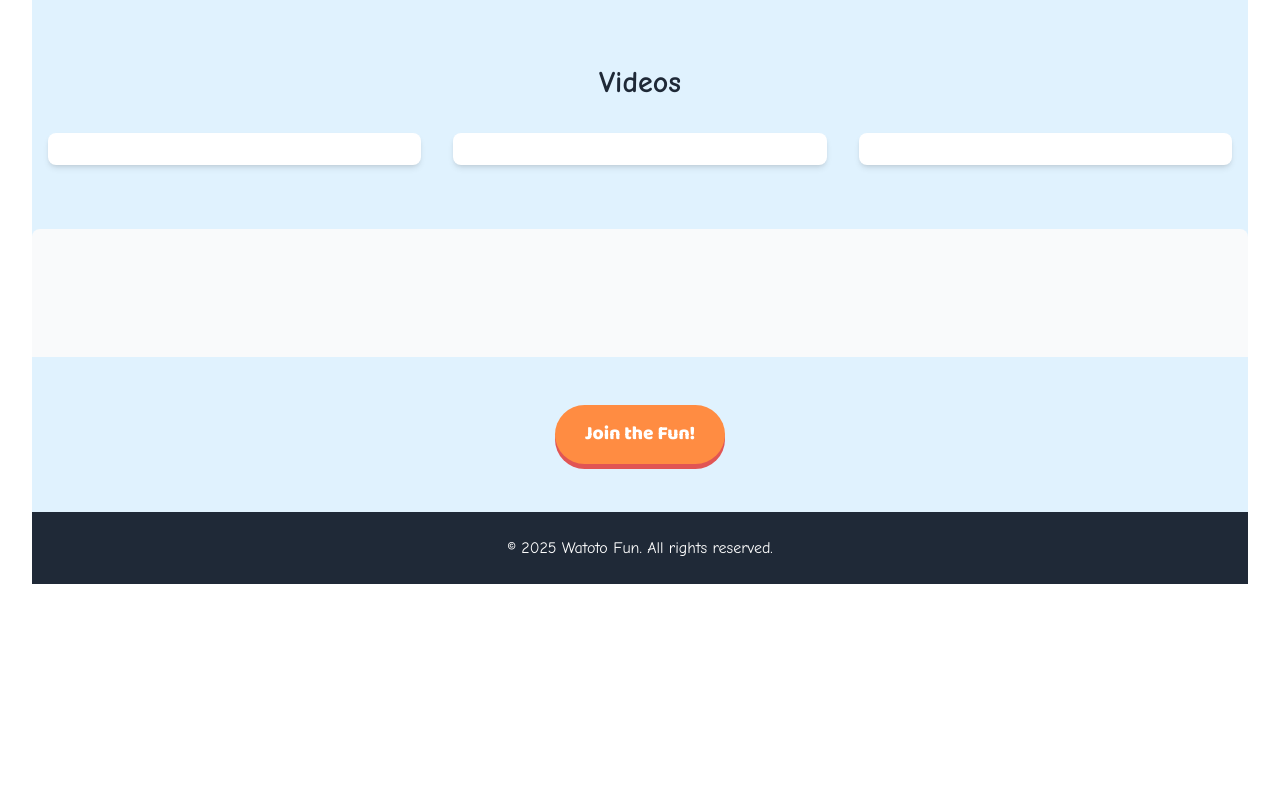
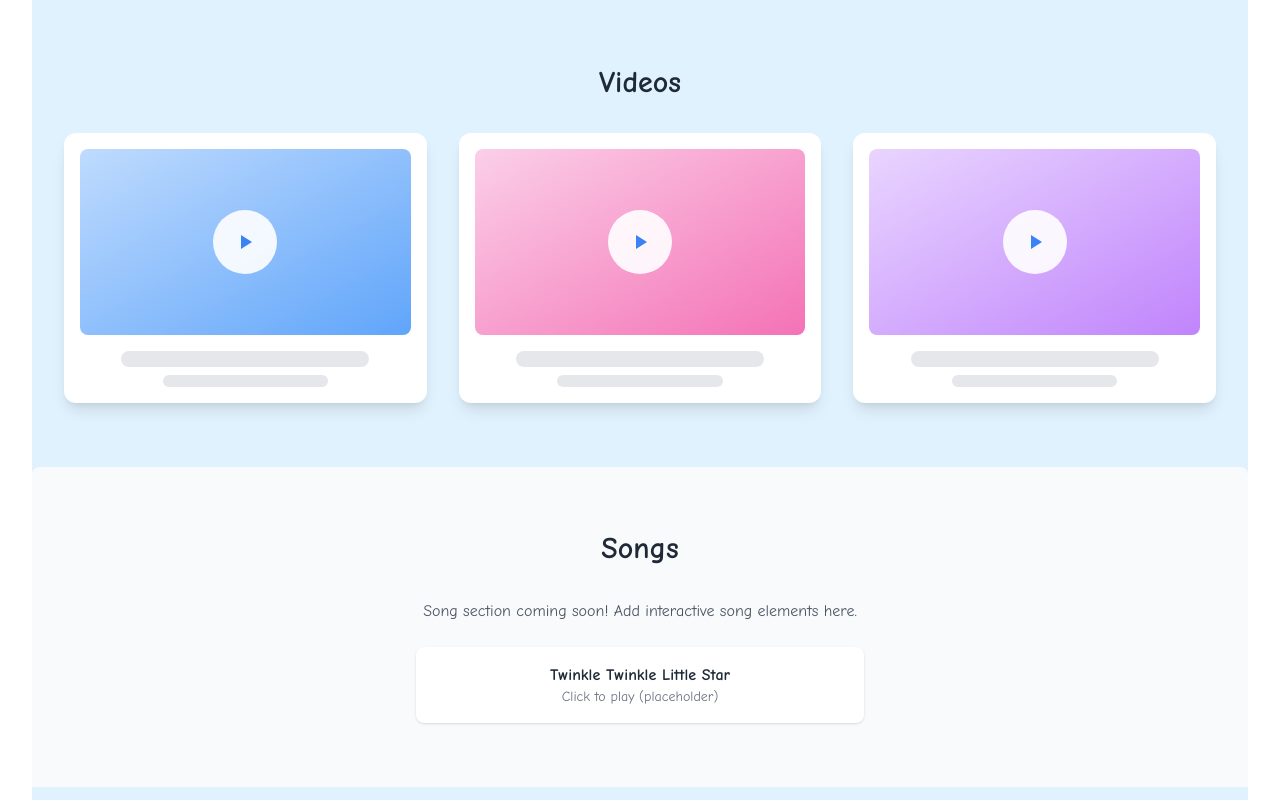
Before and after one commit to dsillydude/watoto.fun, a React (Vite) app: page / in a window 1280 px wide. Shown: the part 920-1720 px from the top of the page. Before the commit the page ends 1536 px from the top, so only its background shows below. Built offline with nearby package versions, Linux system fonts and the light colour scheme.

Commit message:
Update App.tsx

```diff
--- a/src/App.tsx
+++ b/src/App.tsx
@@ -1,6 +1,6 @@
 import { useState, useEffect } from 'react';
 import './App.css';
-import './KidCampStyles.css'; // Create this new CSS file
+import './KidCampStyles.css';
 
 function App() {
   const [theme, setTheme] = useState(localStorage.getItem('theme') || 'light');
@@ -37,9 +37,8 @@ function App() {
 
   return (
     <div className="min-h-screen bg-sky-100 dark:bg-gray-900 font-sans transition-colors duration-500 overflow-x-hidden w-full">
-      {/* KidCamp Animated Header - Replaces your existing header */}
+      {/* KidCamp Animated Header */}
       <header className="kidcamp-header relative">
-        {/* Floating Clouds */}
         <i className="fas fa-cloud cloud" style={{ top: '20%', left: '10%' }}></i>
         <i className="fas fa-cloud cloud" style={{
           top: '15%',
@@ -48,7 +47,6 @@ function App() {
           animationDirection: 'reverse'
         }}></i>
 
-        {/* Theme Toggle (positioned absolutely) */}
         <button
           onClick={toggleTheme}
           className="absolute top-4 right-4 p-2 rounded-md bg-white/30 dark:bg-gray-700/80 text-gray-800 dark:text-gray-200 z-50 transition-transform transform hover:scale-110"
@@ -57,7 +55,6 @@ function App() {
           {theme === 'light' ? '🌙' : '☀️'}
         </button>
 
-        {/* Mobile Menu Button */}
         <button
           onClick={toggleMobileMenu}
           className="md:hidden absolute top-4 left-4 text-white p-2 rounded-md hover:bg-white/20 z-50"
@@ -98,35 +95,57 @@ function App() {
         </div>
       </section>
 
-      {/* Your Existing Videos Section (with dark mode support) */}
+      {/* Restored Video Grid - Original Style */}
       <section id="videos" className="w-full px-4 py-16">
         <h2 className="text-3xl font-bold text-gray-800 dark:text-gray-100 mb-8 text-center">Videos</h2>
-        <div className="grid grid-cols-1 sm:grid-cols-2 md:grid-cols-3 gap-4 md:gap-8">
+        <div className="grid grid-cols-1 sm:grid-cols-2 md:grid-cols-3 gap-6 md:gap-8 max-w-6xl mx-auto">
           {[1, 2, 3].map((item) => (
             <div
               key={item}
               onClick={() => handleVideoClick(item)}
-              className="bg-white dark:bg-gray-800 p-4 rounded-lg shadow-md text-center cursor-pointer hover:shadow-xl hover:scale-105 transition-all duration-300 transform"
+              className="group bg-white dark:bg-gray-800 p-4 rounded-xl shadow-lg hover:shadow-xl transition-all duration-300 overflow-hidden cursor-pointer"
             >
-              {/* ... your existing video thumbnail code ... */}
+              <div className={`relative w-full aspect-video rounded-lg mb-4 overflow-hidden ${
+                item === 1 ? 'bg-gradient-to-br from-blue-200 to-blue-400 dark:from-blue-700 dark:to-blue-900' :
+                item === 2 ? 'bg-gradient-to-br from-pink-200 to-pink-400 dark:from-pink-700 dark:to-pink-900' :
+                'bg-gradient-to-br from-purple-200 to-purple-400 dark:from-purple-700 dark:to-purple-900'
+              }`}>
+                <div className="absolute inset-0 flex items-center justify-center">
+                  <div className="w-16 h-16 bg-white/90 dark:bg-gray-800/90 rounded-full flex items-center justify-center transform group-hover:scale-110 transition-transform">
+                    <svg xmlns="http://www.w3.org/2000/svg" className="h-6 w-6 text-blue-500 dark:text-blue-400" fill="currentColor" viewBox="0 0 24 24">
+                      <path d="M8 5v14l11-7z"/>
+                    </svg>
+                  </div>
+                </div>
+              </div>
+
+              <div className="space-y-2">
+                <div className="h-4 w-3/4 bg-gray-200 dark:bg-gray-600 rounded-full mx-auto"></div>
+                <div className="h-3 w-1/2 bg-gray-200 dark:bg-gray-600 rounded-full mx-auto"></div>
+              </div>
             </div>
           ))}
         </div>
       </section>
 
-      {/* Your Existing Songs Section */}
+      {/* Songs Section */}
       <section id="songs" className="w-full px-4 py-16 bg-gray-50 dark:bg-gray-800 transition-colors duration-500 rounded-t-lg">
-        {/* ... your existing songs section code ... */}
+        <h2 className="text-3xl font-bold text-gray-800 dark:text-gray-100 mb-8 text-center">Songs</h2>
+        <p className="text-gray-600 dark:text-gray-400 text-center">Song section coming soon! Add interactive song elements here.</p>
+        <div className="max-w-md mx-auto mt-6 p-4 bg-white dark:bg-gray-700 rounded-lg shadow hover:shadow-md transition-shadow cursor-pointer">
+          <p className="text-gray-800 dark:text-gray-200 font-semibold">Twinkle Twinkle Little Star</p>
+          <p className="text-sm text-gray-500 dark:text-gray-400">Click to play (placeholder)</p>
+        </div>
       </section>
 
-      {/* KidCamp CTA Button */}
+      {/* CTA Button */}
       <div className="text-center my-12">
         <button className="cta-button dark:bg-orange-700 dark:hover:bg-orange-800">
           Join the Fun!
         </button>
       </div>
 
-      {/* Your Existing Footer */}
+      {/* Footer */}
       <footer className="bg-gray-800 dark:bg-black text-white dark:text-gray-400 text-center py-6 mt-0">
         <p>&copy; 2025 Watoto Fun. All rights reserved.</p>
       </footer>
```
